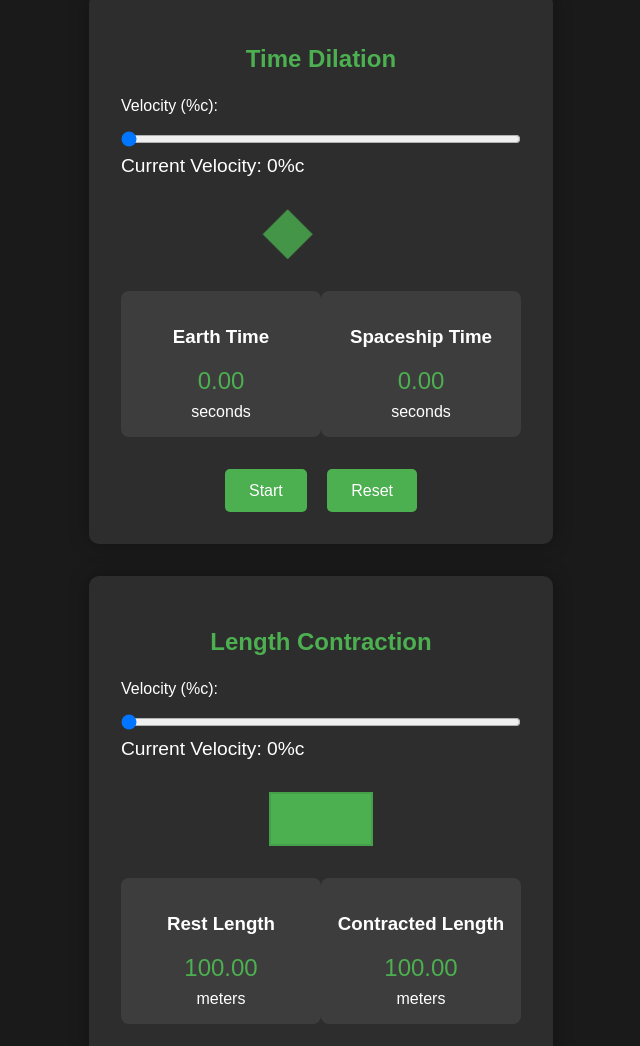
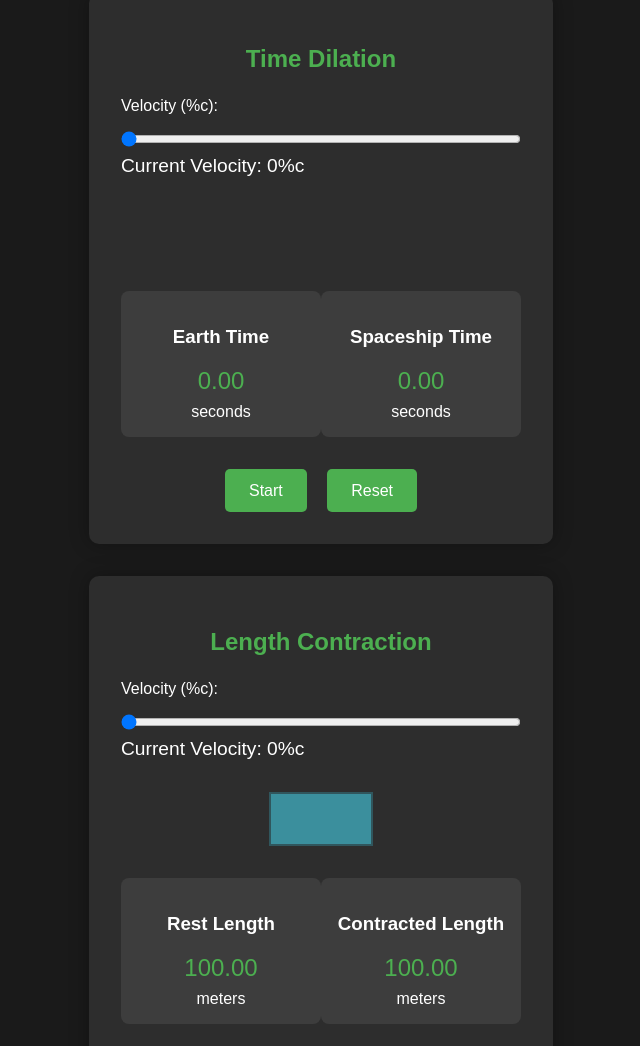
Before and after one commit to Mankirat684/relativty-simulator, a plain HTML site: page index.html in a window 1280 px wide. Shown: the part 117-1163 px from the top of the page, without its empty margins (319-959 px from the left). Drawn offline with Linux system fonts and the light colour scheme.

Commit message:
Update styles.css

```diff
--- a/styles.css
+++ b/styles.css
@@ -59,16 +59,18 @@ input[type="range"] {
 
 .animation-container {
     display: flex;
-    justify-content: center;
+
     margin: 2rem 0;
 }
 
 .spaceship {
+
     width: 50px;
     height: 50px;
-    background-color: #4CAF50;
-    clip-path: polygon(50% 0%, 100% 50%, 50% 100%, 0% 50%);
-    animation: move 3s linear infinite;
+    background-color: #2d2d2d;
+    transform-box: 100%;
+    /* clip-path: polygon(50% 0%, 100% 50%, 50% 100%, 0% 50%); */
+    animation: move 0s linear infinite;
     opacity: 0.8;
 }
 
@@ -80,10 +82,10 @@ input[type="range"] {
 }
 
 .length-box {
-    width: 100px;
+    width: 150px;
     height: 50px;
-    background-color: #4CAF50;
-    border: 2px solid #45a049;
+    background-color: #3b8f9d;
+    border: 2px solid #27252587;
     transition: width 0.3s ease;
 }
 
@@ -123,6 +125,18 @@ button:hover {
 }
 
 @keyframes move {
-    0% { transform: translateX(-100%); }
-    100% { transform: translateX(100%); }
+    0% { transform: translateX( 0%); }
+    100% { transform: translateX(700%); }
 }
+@media screen and (max-width: 768px) {
+    @keyframes move {
+        0% { transform: translateX( 0%); }
+        100% { transform: translateX(530%); }
+    }
+}
+
+.spaceshipimg{
+    height: 50px;
+    width: 50px;
+    transform: rotate(90deg);
+}
```
